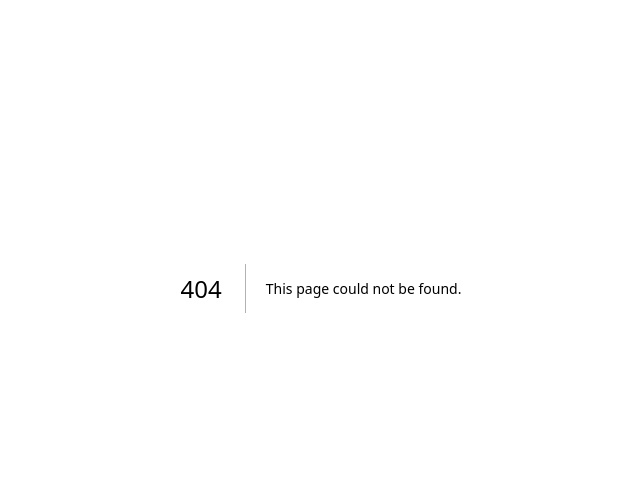
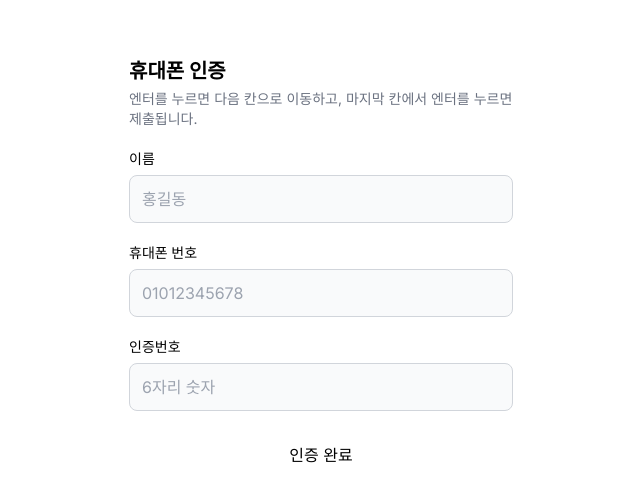
Before and after one commit to ssabii/app-router-example, a Next.js app: page /phone-verification in a window 1280 px wide. Before the commit this address had no page. Shown: the part 112-614 px from the top of the page, without its empty margins (319-959 px from the left). Built offline with nearby package versions, Linux system fonts and the light colour scheme.

Commit message:
feat: 휴대폰 번호 인증 페이지 구현

```diff
--- /dev/null
+++ b/app/phone-verification/page.tsx
@@ -0,0 +1,145 @@
+"use client";
+
+import { KeyboardEvent, RefObject, useRef, useState } from "react";
+
+import Button from "@/components/Button";
+import { cn } from "@/utils/cn";
+
+type Status = "idle" | "verifying" | "success";
+
+const inputClassName = `
+  block h-12 w-full rounded-lg border border-gray-300 bg-gray-50 px-3 text-base text-gray-900
+  focus:border-blue-500 focus:ring-blue-500
+  dark:border-gray-600 dark:bg-gray-700 dark:text-white dark:placeholder:text-gray-400
+  dark:focus:border-blue-500 dark:focus:ring-blue-500
+`;
+
+export default function Page() {
+  const phoneRef = useRef<HTMLInputElement>(null);
+  const codeRef = useRef<HTMLInputElement>(null);
+  const [status, setStatus] = useState<Status>("idle");
+
+  // 마지막이 아닌 필드: 엔터로 다음 필드 이동 (한글 조합 중에는 이동하지 않음)
+  const focusNextOnEnter = (
+    e: KeyboardEvent<HTMLInputElement>,
+    nextRef: RefObject<HTMLInputElement>,
+  ) => {
+    if (e.key !== "Enter" || e.nativeEvent.isComposing) return;
+    e.preventDefault();
+    nextRef.current?.focus();
+  };
+
+  // 마지막 엔터 / 제출 버튼: native 폼 제출 → 키보드 내림 → mock 검증
+  const handleSubmit = (e: React.FormEvent<HTMLFormElement>) => {
+    e.preventDefault();
+    (document.activeElement as HTMLElement | null)?.blur();
+    setStatus("verifying");
+    setTimeout(() => setStatus("success"), 800);
+  };
+
+  return (
+    <main className="flex min-h-screen flex-col items-center justify-center p-6">
+      <form onSubmit={handleSubmit} className="w-full max-w-sm space-y-5">
+        <div className="space-y-1">
+          <h1 className="text-xl font-bold">휴대폰 인증</h1>
+          <p
+            className={`
+              text-sm text-gray-500
+              dark:text-gray-400
+            `}
+          >
+            엔터를 누르면 다음 칸으로 이동하고, 마지막 칸에서 엔터를 누르면
+            제출됩니다.
+          </p>
+        </div>
+
+        <div className="space-y-1.5">
+          <label htmlFor="name" className="block text-sm font-medium">
+            이름
+          </label>
+          <input
+            id="name"
+            name="name"
+            type="text"
+            autoComplete="name"
+            enterKeyHint="next"
+            required
+            placeholder="홍길동"
+            onKeyDown={(e) => focusNextOnEnter(e, phoneRef)}
+            className={inputClassName}
+          />
+        </div>
+
+        <div className="space-y-1.5">
+          <label htmlFor="phone" className="block text-sm font-medium">
+            휴대폰 번호
+          </label>
+          <input
+            ref={phoneRef}
+            id="phone"
+            name="phone"
+            type="tel"
+            inputMode="numeric"
+            autoComplete="tel"
+            pattern="[0-9]{10,11}"
+            maxLength={11}
+            enterKeyHint="next"
+            required
+            placeholder="01012345678"
+            onKeyDown={(e) => focusNextOnEnter(e, codeRef)}
+            className={inputClassName}
+          />
+        </div>
+
+        <div className="space-y-1.5">
+          <label htmlFor="code" className="block text-sm font-medium">
+            인증번호
+          </label>
+          <input
+            ref={codeRef}
+            id="code"
+            name="code"
+            type="text"
+            inputMode="numeric"
+            autoComplete="one-time-code"
+            pattern="[0-9]{6}"
+            maxLength={6}
+            enterKeyHint="done"
+            required
+            placeholder="6자리 숫자"
+            className={inputClassName}
+          />
+        </div>
+
+        <Button
+          type="submit"
+          className="h-12 w-full"
+          disabled={status === "verifying"}
+        >
+          {status === "verifying" ? "인증 중…" : "인증 완료"}
+        </Button>
+
+        <p
+          role="status"
+          aria-live="polite"
+          className={cn(
+            "min-h-5 text-center text-sm",
+            status === "success" &&
+              `
+                text-green-600
+                dark:text-green-400
+              `,
+            status === "verifying" &&
+              `
+                text-gray-500
+                dark:text-gray-400
+              `,
+          )}
+        >
+          {status === "verifying" && "인증번호를 확인하고 있어요…"}
+          {status === "success" && "인증이 완료되었습니다."}
+        </p>
+      </form>
+    </main>
+  );
+}
```
